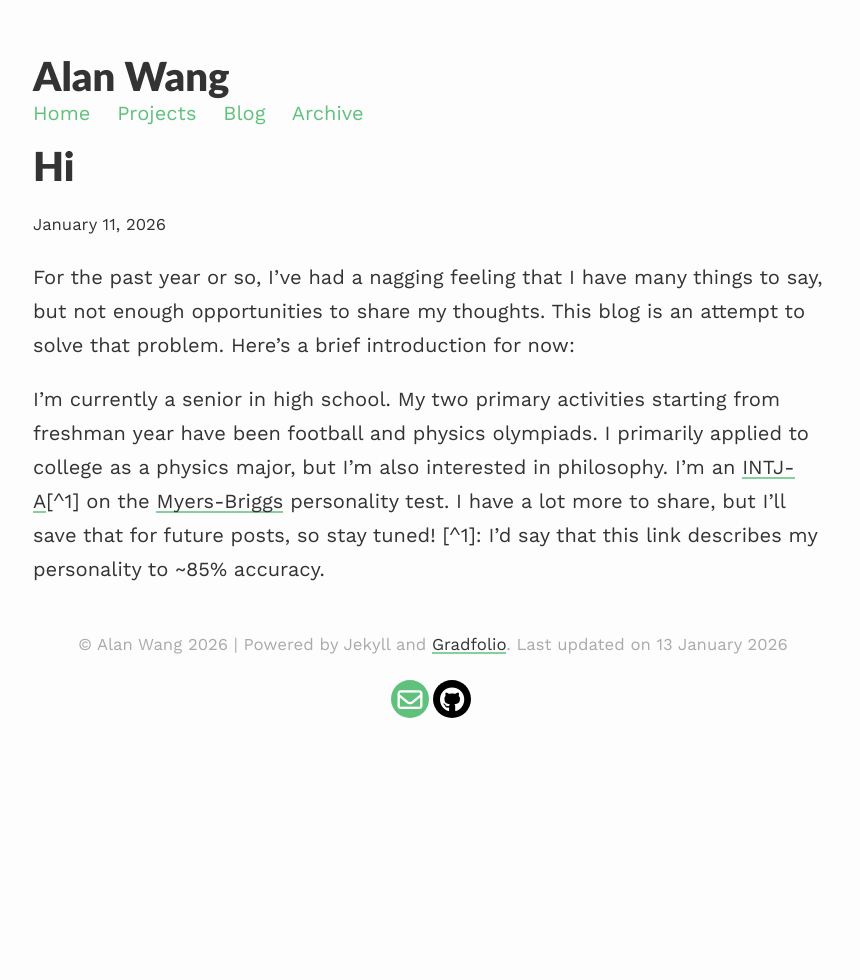
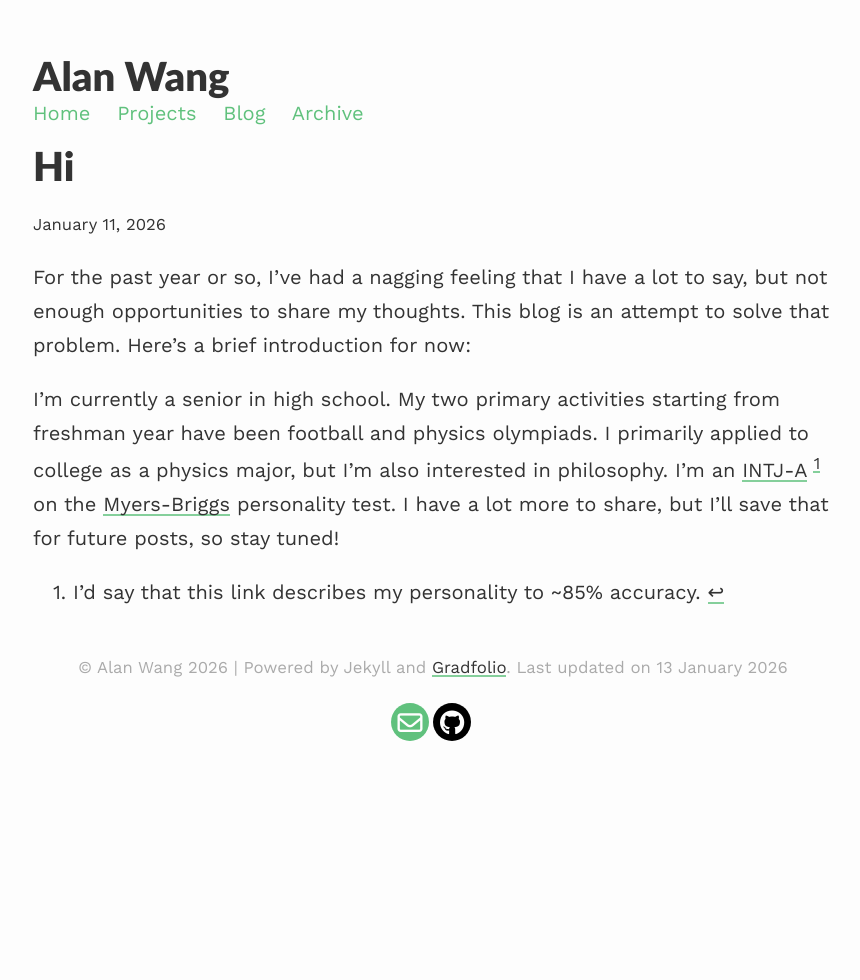
Before and after one commit to awang0826/awang0826.github.io, a Jekyll site: the page built from _posts/2026-01-11-Hi.md, in a window 1280 px wide. Shown: the whole page, without its empty margins (207-1067 px from the left). Built offline with Jekyll 4.4.1, drawn with Linux system fonts in a browser that asks for light colours.

Commit message:
Update 2026-01-11-Hi.md

```diff
--- a/_posts/2026-01-11-Hi.md
+++ b/_posts/2026-01-11-Hi.md
@@ -2,7 +2,8 @@
 layout: post
 title: "Hi"
 ---
-For the past year or so, I’ve had a nagging feeling that I have many things to say, but not enough opportunities to share my thoughts. This blog is an attempt to solve that problem. Here’s a brief introduction for now:
+For the past year or so, I’ve had a nagging feeling that I have a lot to say, but not enough opportunities to share my thoughts. This blog is an attempt to solve that problem. Here’s a brief introduction for now:
 
-I’m currently a senior in high school. My two primary activities starting from freshman year have been football and physics olympiads. I primarily applied to college as a physics major, but I’m also interested in philosophy. I’m an [INTJ-A](https://www.16personalities.com/intj-personality){:target="_blank"}[^1] on the [Myers-Briggs](https://www.16personalities.com/free-personality-test){:target="_blank"} personality test. I have a lot more to share, but I'll save that for future posts, so stay tuned!
+I’m currently a senior in high school. My two primary activities starting from freshman year have been football and physics olympiads. I primarily applied to college as a physics major, but I’m also interested in philosophy. I’m an [INTJ-A](https://www.16personalities.com/intj-personality){:target="_blank"} [^1] on the [Myers-Briggs](https://www.16personalities.com/free-personality-test){:target="_blank"} personality test. I have a lot more to share, but I'll save that for future posts, so stay tuned!
+
 [^1]: I’d say that this link describes my personality to ~85% accuracy.
```
